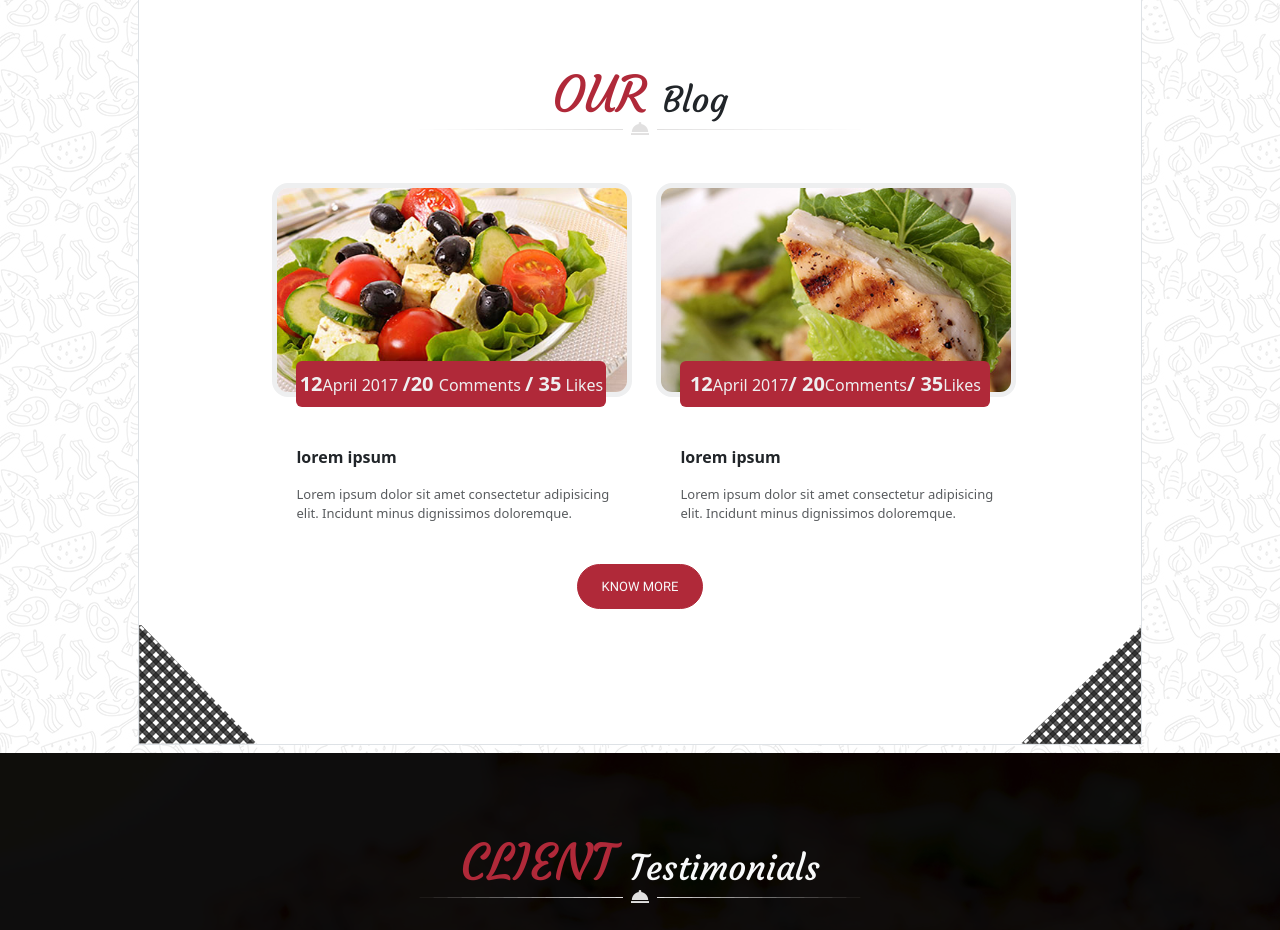
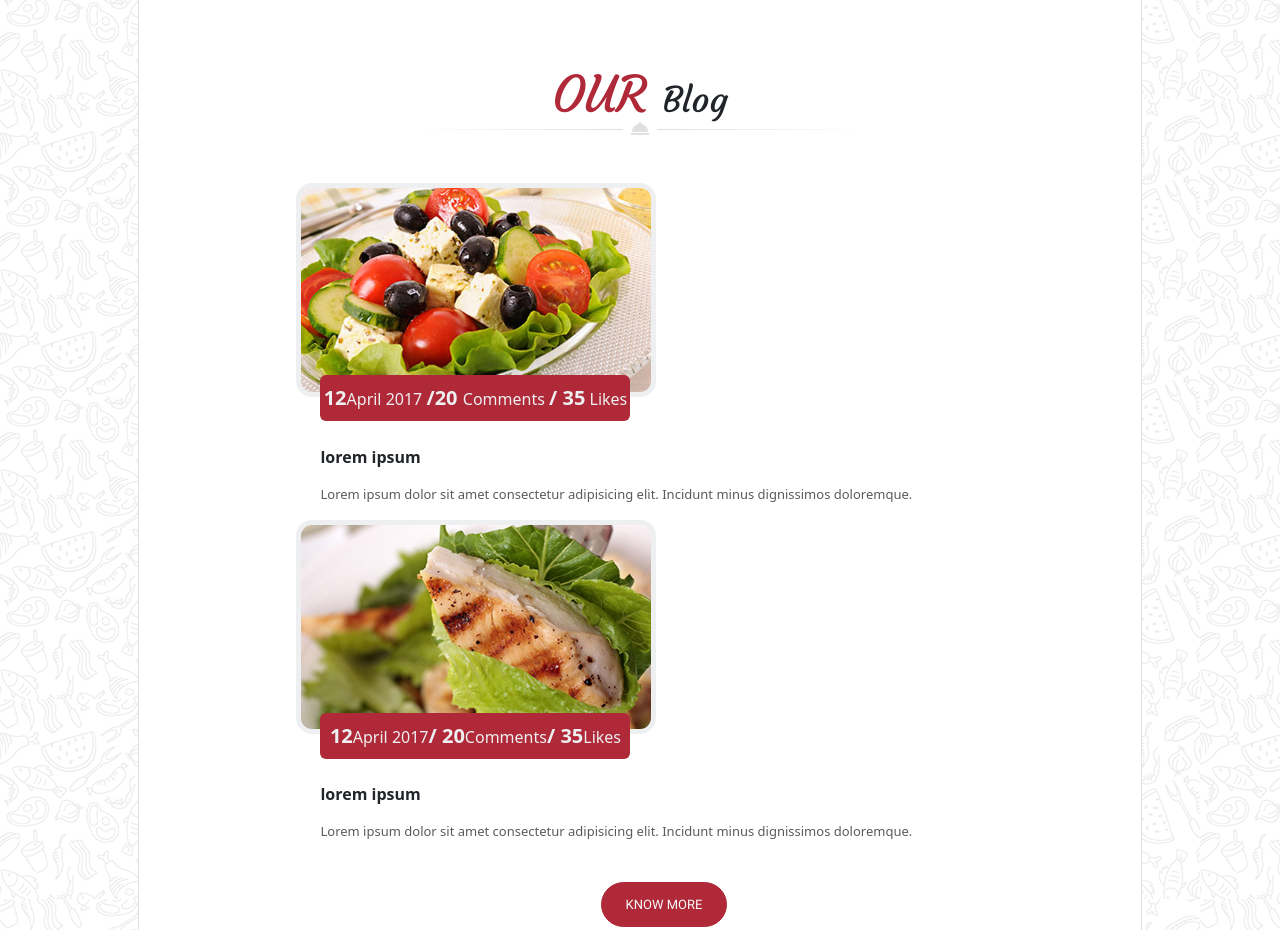
Before and after one commit to Amina-emmy/projet_css_amina_barghoute, a website: page index.html in a window 1280 px wide. Shown: the part 3280-4210 px from the top of the page. Drawn offline with nearby package versions, Linux system fonts and the light colour scheme.

Commit message:
nothing is completely done yet :|

```diff
--- a/index.html
+++ b/index.html
@@ -181,13 +181,13 @@
     <!--^ BOOK your Table-->
     <section class="container d-lg-flex d-md-flex justify-content-lg-center justify-content-md-center pb-md-5 pt-md-5 pb-lg-2 pt-lg-5 bg-petitdessin">
         <div class="border cadre">
-            <div class="d-lg-flex justify-content-lg-between d-md-flex justify-content-md-evenly">
+            <div class="d-lg-flex justify-content-lg-between d-md-flex justify-content-md-between">
                 <div>
                     <img src="./public/images/box-left-top-grey.png" alt="">
                 </div>
                 <div class="text-center title-line">
-                    <p class="our-1"><span class="our text-red">BOOK</span> Your Table</p>
-                    <img src="./public/images/decoration_line.png" alt="line" class="pt-lg-1">
+                    <p class="our-1 "><span class="our text-red">BOOK</span> Your Table</p>
+                    <img src="./public/images/decoration_line.png" alt="line" class="pt-lg-1 w-100">
                 </div>
                 <div>
                     <img src="./public/images/box-right-top-grey.png" alt="">
@@ -255,19 +255,20 @@
                 <p class="our-1"><span class="our text-red">OUR </span>Blog</p>
                 <img src="./public/images/decoration_line.png" alt="line" class="pt-lg-1">
             </div>
-            <div class="container d-lg-flex flex-lg-column justify-content-lg-center align-items-lg-center">
-                <div class="container d-lg-flex mt-lg-5 card-blog">
+            <div class="container d-lg-flex flex-lg-column justify-content-lg-center align-items-lg-center
+                                    d-md-flex flex-md-column justify-content-md-center align-items-md-center mx-md-4">
+                <div class="container d-lg-flex d-md-flex flex-md-column justify-content-md-center mt-md-4 mt-lg-5 card-blog">
                     <div class="container position-relative">
                         <div>
                             <img class="border border-5 rounded-4 border-bright" src="./public/images/blog_img1.jpg"
                                 alt="" width="360px">
-                            <p class="ms-lg-4 mt-lg-5"><b>lorem ipsum</b></P>
-                            <P class="ms-lg-4 opacity-75 para-blog">Lorem ipsum dolor sit amet consectetur adipisicing
+                            <p class="ms-lg-4 mt-lg-5 ms-md-4 mt-md-4"><b>lorem ipsum</b></P>
+                            <P class="ms-lg-4 ms-md-4 opacity-75 para-blog">Lorem ipsum dolor sit amet consectetur adipisicing
                                 elit.
                                 Incidunt minus dignissimos doloremque.
                             </p>
-                            <div class="text-bright text-center ms-4 position-absolute top-50">
-                                <p class="redp-blog py-lg-2 bg-red rounded-2"><span class="numbers">12</span>April 2017
+                            <div class="text-bright text-center ms-lg-4 ms-md-4 position-absolute top-50">
+                                <p class="redp-blog py-lg-2 bg-red rounded-2 mt-md-4"><span class="numbers">12</span>April 2017
                                     <span class="numbers">/20 </span>Comments <span class="numbers">/ 35</span> Likes
                                 </p>
                             </div>
@@ -278,14 +279,14 @@
                         <div>
                             <img class="border border-5 rounded-4 border-bright" src="./public/images/blog_img2.jpg"
                                 alt="" width="360px">
-                            <p class="ms-lg-4 mt-lg-5"><b>lorem ipsum</b></p>
-                            <p class="ms-lg-4 opacity-75 para-blog">Lorem ipsum dolor sit amet consectetur adipisicing
+                            <p class="ms-lg-4 mt-lg-5 ms-md-4 mt-md-4"><b>lorem ipsum</b></p>
+                            <p class="ms-lg-4 ms-md-4 opacity-75 para-blog">Lorem ipsum dolor sit amet consectetur adipisicing
                                 elit.
                                 Incidunt minus dignissimos doloremque.
                             </p>
                         </div>
-                        <div class="text-bright text-center ms-4 position-absolute top-50">
-                            <p class="redp-blog py-lg-2 bg-red rounded-2"><span class="numbers">12</span>April 2017<span
+                        <div class="text-bright text-center ms-lg-4 ms-md-4 position-absolute top-50">
+                            <p class="redp-blog py-lg-2 bg-red rounded-2 mt-md-4"><span class="numbers">12</span>April 2017<span
                                     class="numbers">/
                                     20</span>Comments<span class="numbers">/ 35</span>Likes</p>
                         </div>
@@ -293,13 +294,13 @@
                 </div>
                 <div>
                     <form action="">
-                        <button class="btn btn-red text-light rounded-5 px-lg-4 text-btn mt-lg-4 mb-lg-3">
+                        <button class="btn btn-red text-light rounded-5 px-lg-4 text-btn mt-lg-4 mb-lg-3 mt-md-4 mb-md-3">
                             KNOW MORE
                         </button>
                     </form>
                 </div>
             </div>
-            <div class="d-lg-flex justify-content-lg-between">
+            <div class="d-lg-flex justify-content-lg-between d-md-flex justify-content-md-between">
                 <div>
                     <img src="./public/images/box-bottom-left-grey.png" alt="" srcset="">
                 </div>
```
